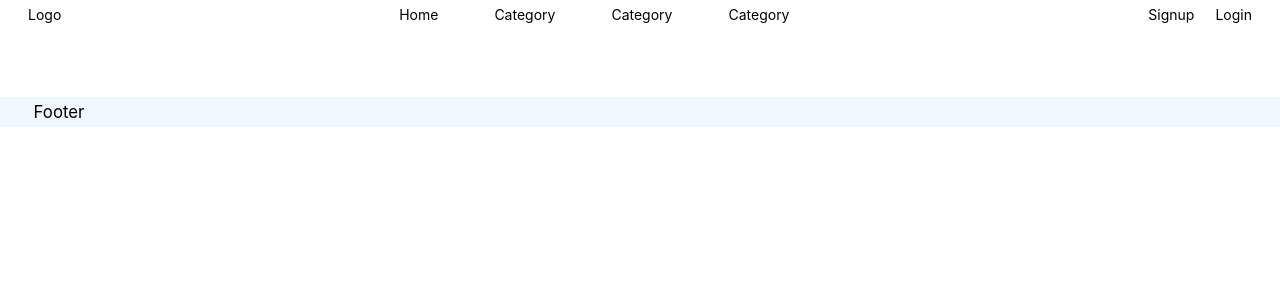
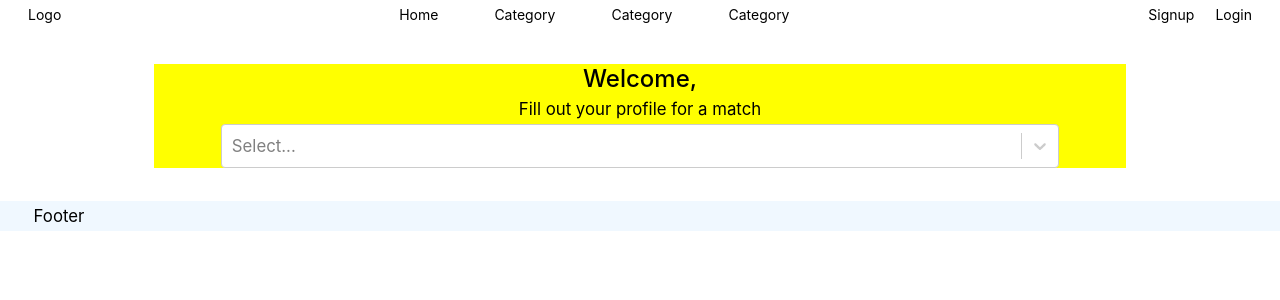
Before and after one commit to brandnewjinah/jobportal, a React (Create React App) app in the folder frontend/: page /setup1 in a window 1280 px wide. Shown: the top 300 px of the page. Built offline with nearby package versions, Linux system fonts and the light colour scheme; no server answers.

Commit message:
[FE] Profile Setup part 1, multi select dropdown

```diff
--- a/frontend/package.json
+++ b/frontend/package.json
@@ -16,6 +16,7 @@
     "react-dom": "^17.0.1",
     "react-router-dom": "^5.2.0",
     "react-scripts": "4.0.0",
+    "react-select": "^3.1.0",
     "styled-components": "^5.2.1",
     "typescript": "^4.0.5",
     "web-vitals": "^0.2.4"
--- a/frontend/src/Routes.tsx
+++ b/frontend/src/Routes.tsx
@@ -11,6 +11,7 @@ import Category2 from "./pages/Category2";
 import Category3 from "./pages/Category3";
 import Signup from "./pages/user/Signup";
 import Login from "./pages/user/Login";
+import Setup1 from "./pages/profile/Setup1";
 
 const Routes = () => {
   return (
@@ -23,6 +24,7 @@ const Routes = () => {
           <Route exact path="/3" component={Category3} />
           <Route exact path="/signup" component={Signup} />
           <Route exact path="/login" component={Login} />
+          <Route exact path="/setup1" component={Setup1} />
         </Switch>
       </Layout>
     </Router>
--- a/frontend/src/components/Layout.js
+++ b/frontend/src/components/Layout.js
@@ -40,10 +40,10 @@ const Layout = ({ children }) => {
       .then((res) => {
         console.log(res.data);
         setUser(res.data);
-      })
-      .catch((err) => {
-        alert(err);
       });
+    // .catch((err) => {
+    //   alert(err);
+    // });
   };
 
   return (
--- /dev/null
+++ b/frontend/src/data/data.js
@@ -0,0 +1,12 @@
+export const colourOptions = [
+  { value: "Front-end", label: "Front-end", color: "#00B8D9", isFixed: true },
+  { value: "Back-end", label: "Back-end", color: "#5243AA" },
+  { value: "UX/UI", label: "UX/UI", color: "#FF5630", isFixed: true },
+  {
+    value: "Product Management",
+    label: "Product Management",
+    color: "#FF8B00",
+  },
+  { value: "Marketing", label: "Marketing", color: "#FFC400" },
+  { value: "HR", label: "HR", color: "#36B37E" },
+];
--- /dev/null
+++ b/frontend/src/pages/profile/Setup1.js
@@ -0,0 +1,60 @@
+import React, { useEffect, useState } from "react";
+import axios from "axios";
+import Select from "react-select";
+
+import { colourOptions } from "../../data/data";
+
+//import styles and assets
+import styled from "styled-components";
+
+const Setup1 = () => {
+  const [user, setUser] = useState({});
+
+  useEffect(() => {
+    loadUser();
+  }, []);
+
+  const loadUser = async () => {
+    const token = localStorage.getItem("token");
+    const options = {
+      headers: {
+        Authorization: `Bearer ${token}`,
+      },
+    };
+
+    await axios
+      .get("http://localhost:5000/user/current", options)
+      .then((res) => {
+        setUser(res.data);
+      })
+      .catch((err) => {
+        alert(err);
+      });
+  };
+
+  return (
+    <Wrapper>
+      <Header>
+        <h4>Welcome, {user.name}</h4>
+        <p>Fill out your profile for a match</p>
+        <Select
+          defaultValue={[]}
+          isMulti
+          name="colors"
+          options={colourOptions}
+        />
+      </Header>
+    </Wrapper>
+  );
+};
+
+const Wrapper = styled.div`
+  padding: 0 4em;
+  background-color: yellow;
+`;
+
+const Header = styled.div`
+  text-align: center;
+`;
+
+export default Setup1;
--- a/frontend/src/pages/user/Signup.js
+++ b/frontend/src/pages/user/Signup.js
@@ -69,8 +69,8 @@ const Signup = (props) => {
         if (res.status === 200) {
           const token = res.data.userInfo.token;
           localStorage.setItem("token", token);
+          alert("User Registered successfully");
           window.location = "/";
-          alert("User Registered successfully");
         }
       })
       .catch((err) => {
```
Also changed, not shown: 1 other file (tests, documents, lock files or other folders).
